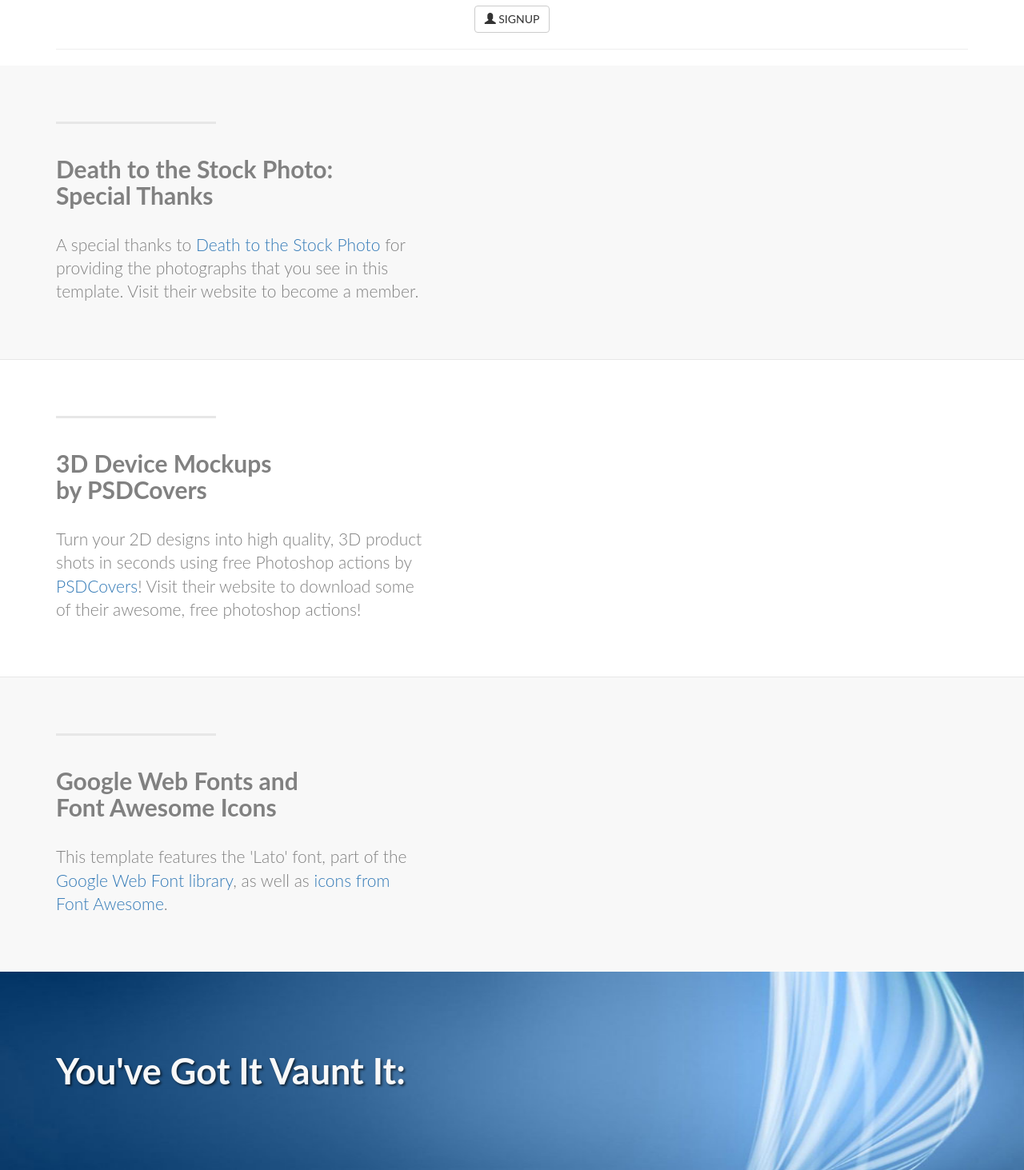
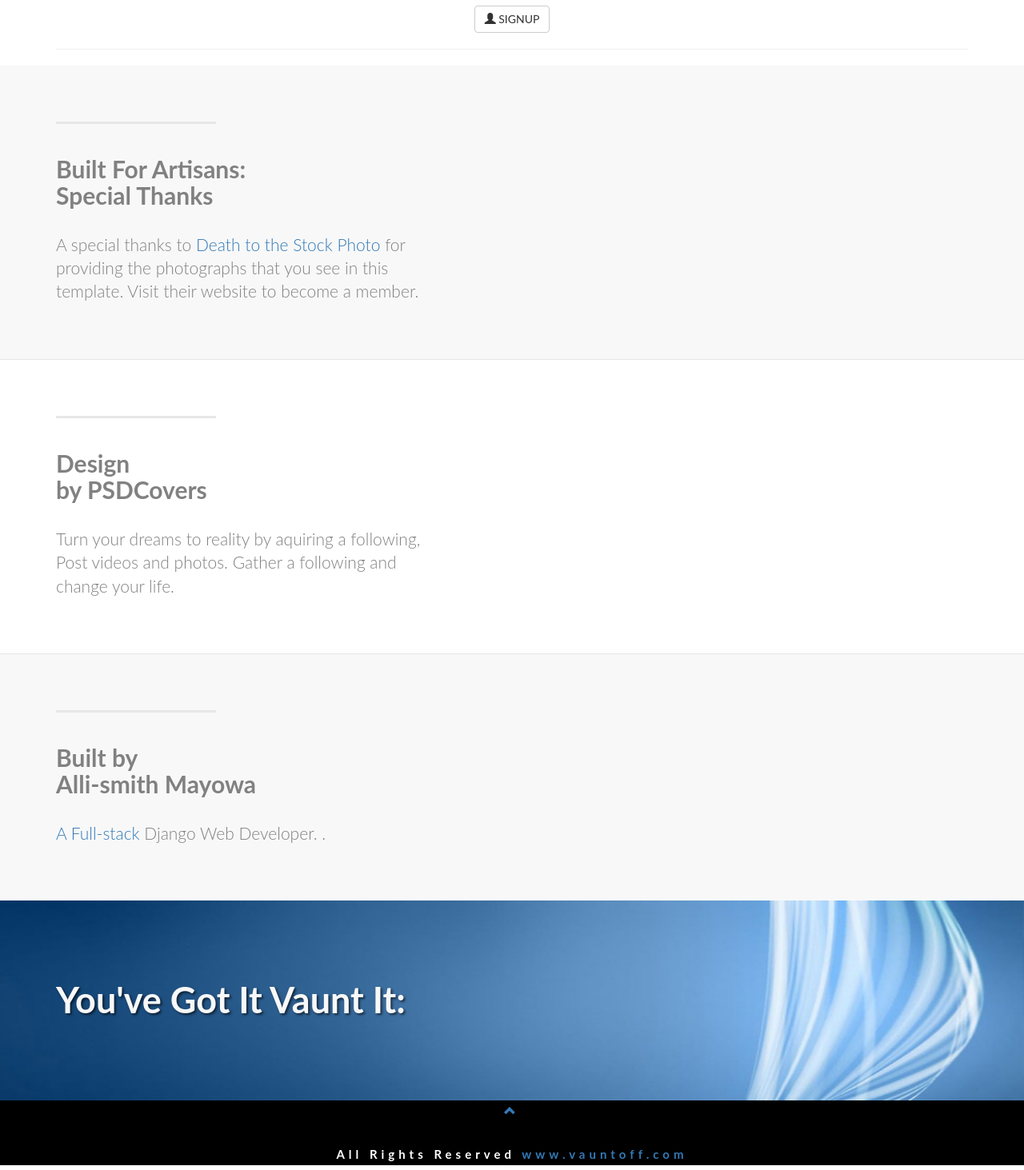
Before and after one commit to Smithmayowa20/heroku_testing, a Django app: page /accounts/login/?next=/profile/ in a window 1280 px wide. Shown: the part 779-2242 px from the top of the page at 80% size. Run offline with Django 3.2, Linux system fonts and the light colour scheme; some libraries are stand-ins or nearby versions.

Commit message:
pushing changes for client

```diff
--- a/services/templates/registration/logout.html
+++ b/services/templates/registration/logout.html
@@ -1,4 +1,4 @@
-{% extends 'services/base1.html' %}
+{% extends 'services/base.html' %}
 {% block title %}
     Logout - {{ block.super }}
 {% endblock title %}
--- a/services/templates/services/landing_page22.html
+++ b/services/templates/services/landing_page22.html
@@ -49,7 +49,7 @@
           <div class="col-lg-5 ml-auto">
             <hr class="section-heading-spacer">
             <div class="clearfix"></div>
-            <h2 class="section-heading">Death to the Stock Photo:<br>Special Thanks</h2>
+            <h2 class="section-heading">Built For Artisans:<br>Special Thanks</h2>
             <p class="lead">A special thanks to
               <a target="_blank" href="http://join.deathtothestockphoto.com/">Death to the Stock Photo</a>
               for providing the photographs that you see in this template. Visit their website to become a member.</p>
@@ -71,9 +71,9 @@
           <div class="col-lg-5 mr-auto order-lg-2">
             <hr class="section-heading-spacer">
             <div class="clearfix"></div>
-            <h2 class="section-heading">3D Device Mockups<br>by PSDCovers</h2>
-            <p class="lead">Turn your 2D designs into high quality, 3D product shots in seconds using free Photoshop actions by
-              <a target="_blank" href="http://www.psdcovers.com/">PSDCovers</a>! Visit their website to download some of their awesome, free photoshop actions!</p>
+            <h2 class="section-heading">Design <br>by PSDCovers</h2>
+            <p class="lead">Turn your dreams to reality by aquiring a following, Post  videos and photos.
+              <a target="_blank" href="http://www.psdcovers.com/"></a>Gather a following and change your life.</p>
           </div>
           <div class="col-lg-5 ml-auto order-lg-1">
             <img class="img-fluid" src="" alt="">
@@ -94,10 +94,10 @@
           <div class="col-lg-5 ml-auto">
             <hr class="section-heading-spacer">
             <div class="clearfix"></div>
-            <h2 class="section-heading">Google Web Fonts and<br>Font Awesome Icons</h2>
-            <p class="lead">This template features the 'Lato' font, part of the
-              <a target="_blank" href="http://www.google.com/fonts">Google Web Font library</a>, as well as
-              <a target="_blank" href="http://fontawesome.io">icons from Font Awesome</a>.</p>
+            <h2 class="section-heading">Built by <br>Alli-smith Mayowa</h2>
+            <p class="lead">
+              <a target="_blank" href="">A Full-stack </a>Django Web Developer.
+              <a target="_blank" href="http://fontawesome.io"></a>.</p>
           </div>
           <div class="col-lg-5 mr-auto ">
             <img class="img-fluid" src="" alt="">
--- a/services/templates/services/profile_page.html
+++ b/services/templates/services/profile_page.html
@@ -13,6 +13,7 @@
 		{% if user.is_authenticated %}
 		{% if user == profile.user %}
 		<p><h5><a href="{% url 'profile_page_edit' slug=profile.slug %}">Edit Your Profile</a></h5></p>
+		<p><h5><a href="{% url 'auth_password_change' %}">Change Your Account password</a><h5></p>
 		{% endif %}
 		{% endif %}
 		<br>
```
Also changed, not shown: heroku_testing/settings.py (+15 -4 lines), services/static/services/css/landing_page.css (line endings or trailing spaces), services/templates/registration/login.html (line endings or trailing spaces), services/templates/registration/registration_form.html (line endings or trailing spaces), services/urls.py (line endings or trailing spaces).
